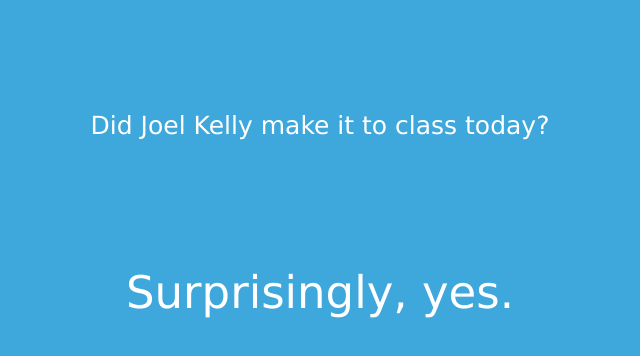
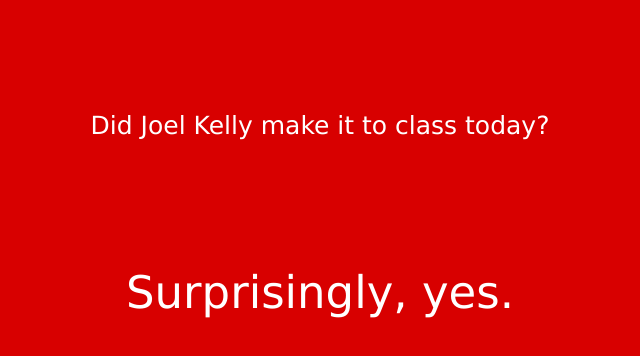
Before and after one commit to edwinbodge/Gans, a plain HTML site: page index.html in a window 1280 px wide. Shown: the whole page, without its empty margins (320-960 px from the left). Drawn offline with Linux system fonts and the light colour scheme.

Commit message:
Update stylesheet.css

```diff
--- a/stylesheet.css
+++ b/stylesheet.css
@@ -2,7 +2,7 @@
 
 body {
 	  transition: all 1s ease;
-  	  background-color: #3EA7DC;
+  	  background-color: #d80000;
   	  font-family: Lucida Grande;
 }
 
```
